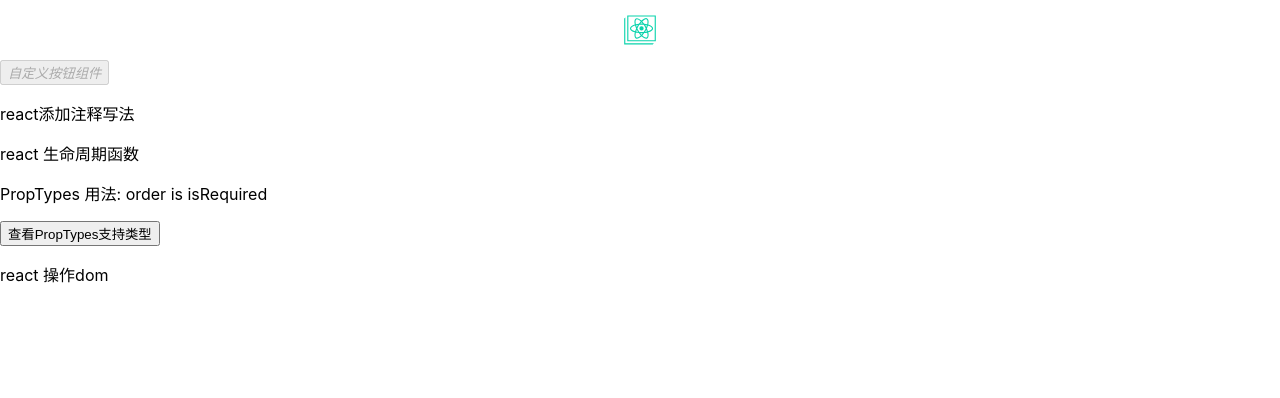
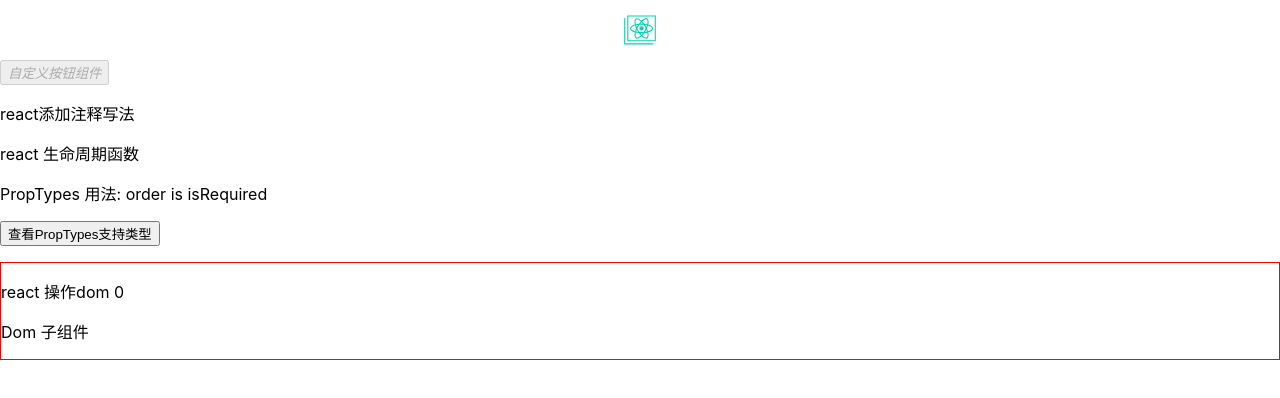
Before and after one commit to zyn-github/react-zyn, a React (Create React App) app: page / in a window 1280 px wide. Shown: the top 398 px of the page. Built offline with nearby package versions, Linux system fonts and the light colour scheme.

Commit message:
add png-info

```diff
--- /dev/null
+++ b/src/Dom/child.js
@@ -0,0 +1,16 @@
+import React, { Component } from 'react';
+
+// Dom 子组件
+
+class MtChild extends Component {
+    constructor(props) {
+        super(props);
+    }
+
+    render() {
+        return (
+            <p>Dom 子组件</p>
+        )
+    }
+}
+export default MtChild;
--- a/src/Dom/index.js
+++ b/src/Dom/index.js
@@ -1,25 +1,38 @@
 import React, { Component } from 'react';
 import ReactDOM from 'react-dom';
+
+import MtChild from './child.js';
 
 class MtDom extends Component {
 
     constructor(props) {
         super(props);
-        this.state = {};
+        this.state = { count: 0 };
     }
 
     render() {
         return (
-            <div>react 操作dom</div>
+            <div onClick={this.addfn.bind(this)} className="border">
+                <p>react 操作dom {this.state.count}</p>
+                <section>
+                    <MtChild ref="myChild"></MtChild>
+                </section>
+            </div>
         )
+    }
+
+    addfn() {
+        this.setState({count: this.state.count ++ });
     }
 
     componentDidMount() {
         // 组件挂载之后可以获取Dom
         // this 􏲗􏾢􏱩组件的实􏶽 可以通过js 操作dom
-        const dom = ReactDOM.findDOMNode(this);
-        console.log(dom, 'componentDidMount');
-        dom.setAttribute('class', 'OK');
+        const dom = ReactDOM.findDOMNode(this); // 获取当前组件DOM
+        // dom.setAttribute('class', 'OK');
+        const child = ReactDOM.findDOMNode(this.refs.myChild);
+        console.log(child); // 获取子组件DOM
+        console.log(dom); // 获取当前组件DOM
 
     }
     componentDidUpdate() {
@@ -27,6 +40,7 @@ class MtDom extends Component {
         // this 􏲗􏾢􏱩组件的实􏶽 可以通过js 操作dom
         const dom = ReactDOM.findDOMNode(this);
         console.log(dom, 'componentDidUpdate');
+        dom.setAttribute('class', 'upDate');
     }
 }
 export default MtDom;
--- /dev/null
+++ b/src/index.css
@@ -0,0 +1,3 @@
+.border {
+  border: 1px solid red;
+}
--- a/src/index.js
+++ b/src/index.js
@@ -2,7 +2,7 @@ import React from 'react';
 import ReactDOM from 'react-dom';
 import App from './App';
 import * as serviceWorker from './serviceWorker';
-
+import './index.css';
 // 将App组件添加到root节点里面
 ReactDOM.render(<App />, document.getElementById('root'));
 
```
